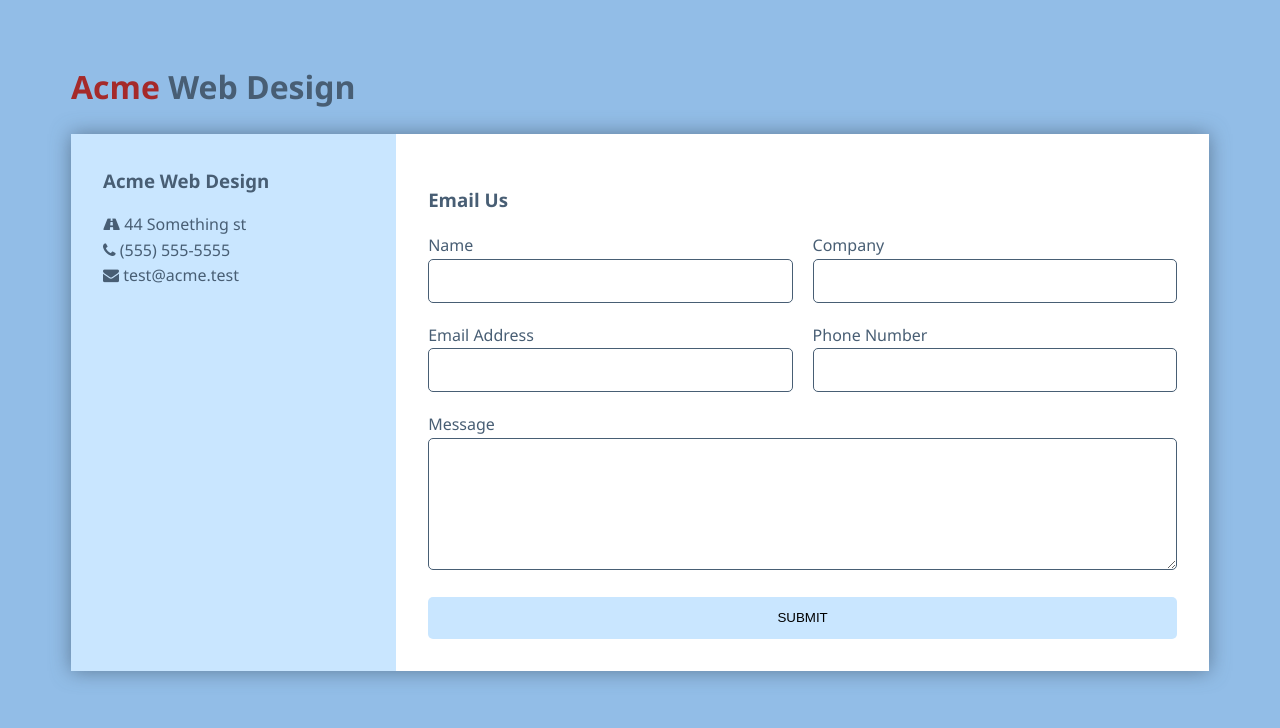
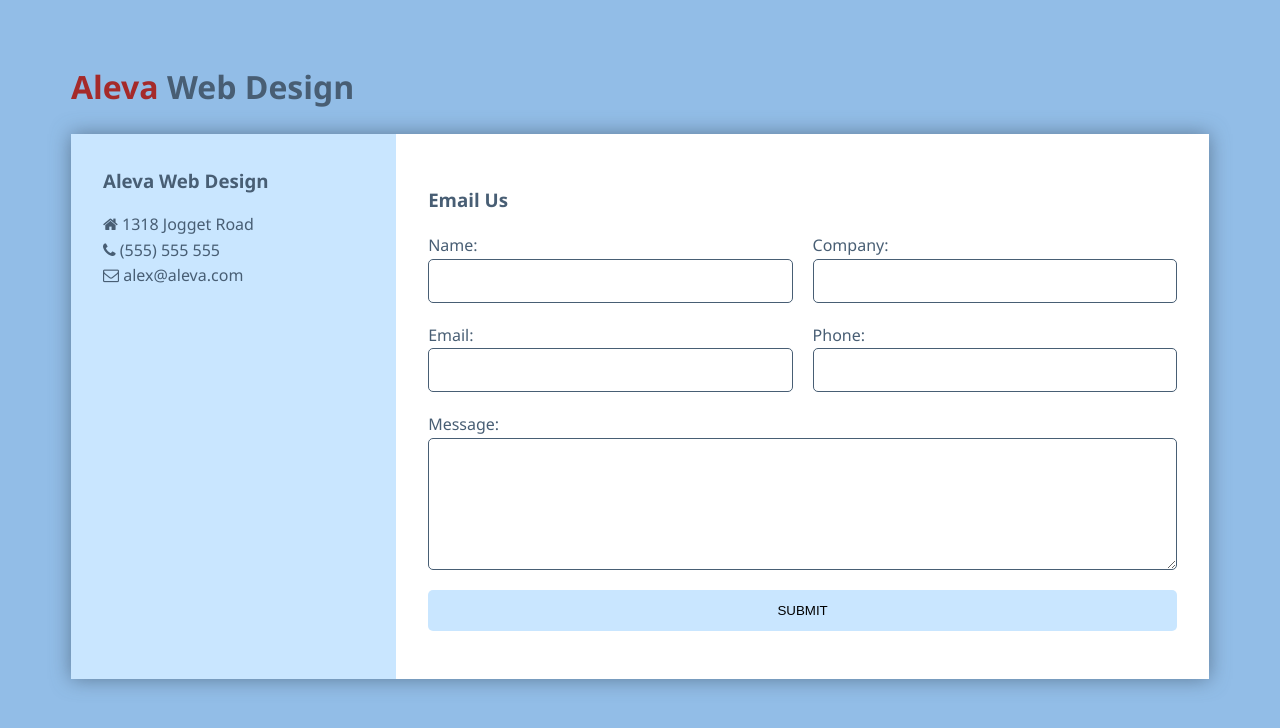
Before and after one commit to alexkwashie/Firebase-App, a plain HTML site: page index.html in a window 1280 px wide. Drawn offline with nearby package versions, Linux system fonts and the light colour scheme.

Commit message:
Final file

```diff
--- a/body.js
+++ b/body.js
@@ -8,6 +8,9 @@ var config = {
      messagingSenderId: "932951222808"
  };
  firebase.initializeApp(config);
+
+
+
 
  // Reference messages collection
  var messagesRef = firebase.database().ref('messages');
--- a/index.html
+++ b/index.html
@@ -1,64 +1,77 @@
-<!DOCTYPE html>
-<html lang="en">
+<html>
 
 <head>
     <meta charset="UTF-8">
     <meta name="viewport" content="width=device-width, initial-scale=1.0">
     <meta http-equiv="X-UA-Compatible" content="ie=edge">
-    <title>Acme Web Design</title>
+    <title>Aleva Web Design</title>
+    <link rel="stylesheet" href="style.css">
     <link href="https://maxcdn.bootstrapcdn.com/font-awesome/4.7.0/css/font-awesome.min.css" rel="stylesheet" integrity="sha384-wvfXpqpZZVQGK6TAh5PVlGOfQNHSoD2xbE+QkPxCAFlNEevoEH3Sl0sibVcOQVnN" crossorigin="anonymous">
+
     <link rel="stylesheet" href="https://cdnjs.cloudflare.com/ajax/libs/animate.css/3.5.2/animate.css" />
-    <link rel="stylesheet" href="style.css">
 </head>
 
 <body>
     <div class="container">
-        <h1 class="brand"><span>Acme</span> Web Design</h1>
-        <div class="wrapper">
-            <div class="company-info">
-                <h3>Acme Web Design</h3>
+        <h1 class="brand animated flipInX"><span>Aleva</span> Web Design</h1>
+
+        <div class="wrapper animated bounceInLeft">
+            <div class=" company-info ">
+                <h3>Aleva Web Design</h3>
+
                 <ul>
-                    <li><i class="fa fa-road"></i> 44 Something st</li>
-                    <li><i class="fa fa-phone"></i> (555) 555-5555</li>
-                    <li><i class="fa fa-envelope"></i> test@acme.test</li>
+                    <li><i class="fa fa-home "></i> 1318 Jogget Road</li>
+                    <li><i class="fa fa-phone "></i> (555) 555 555</li>
+                    <li><i class="fa fa-envelope-o "></i> alex@aleva.com</li>
                 </ul>
             </div>
+
             <div class="contact">
                 <h3>Email Us</h3>
+
                 <div class="alert">Your message has been sent</div>
+
                 <form id="contactForm">
                     <p>
-                        <label>Name</label>
-                        <input type="text" name="name" id="name" required>
+                        <label>Name:</label>
+                        <input type="text " name="name " id="name" required>
                     </p>
+
                     <p>
-                        <label>Company</label>
-                        <input type="text" name="company" id="company">
+                        <label>Company:</label>
+                        <input type="text " name="company " id="company">
                     </p>
+
                     <p>
-                        <label>Email Address</label>
-                        <input type="email" name="email" id="email" required>
+                        <label>Email:</label>
+                        <input type="email" name="email " id="email" required>
                     </p>
+
                     <p>
-                        <label>Phone Number</label>
-                        <input type="text" name="phone" id="phone">
+                        <label>Phone:</label>
+                        <input type="text " name="phone " id="phone">
                     </p>
-                    <p class="full">
-                        <label>Message</label>
-                        <textarea name="message" rows="5" id="message"></textarea>
+
+                    <p class="full ">
+                        <label>Message:</label>
+                        <textarea name="message" rows="5 " id="message"></textarea>
                     </p>
-                    <p class="full">
+
+                    <p class="full ">
                         <button type="submit">Submit</button>
                     </p>
                 </form>
+
             </div>
+
+
         </div>
     </div>
 
     <script src="https://www.gstatic.com/firebasejs/4.3.0/firebase.js"></script>
-    <script src="main.js"></script>
+    <script src="body.js"></script>
+    <!--Always put firebase code above js file script-->
+
 </body>
 
 </html>
-
-<!--Always put firebase code above js file script-->
```
Lines whose indentation alone changed are shown as unchanged.
